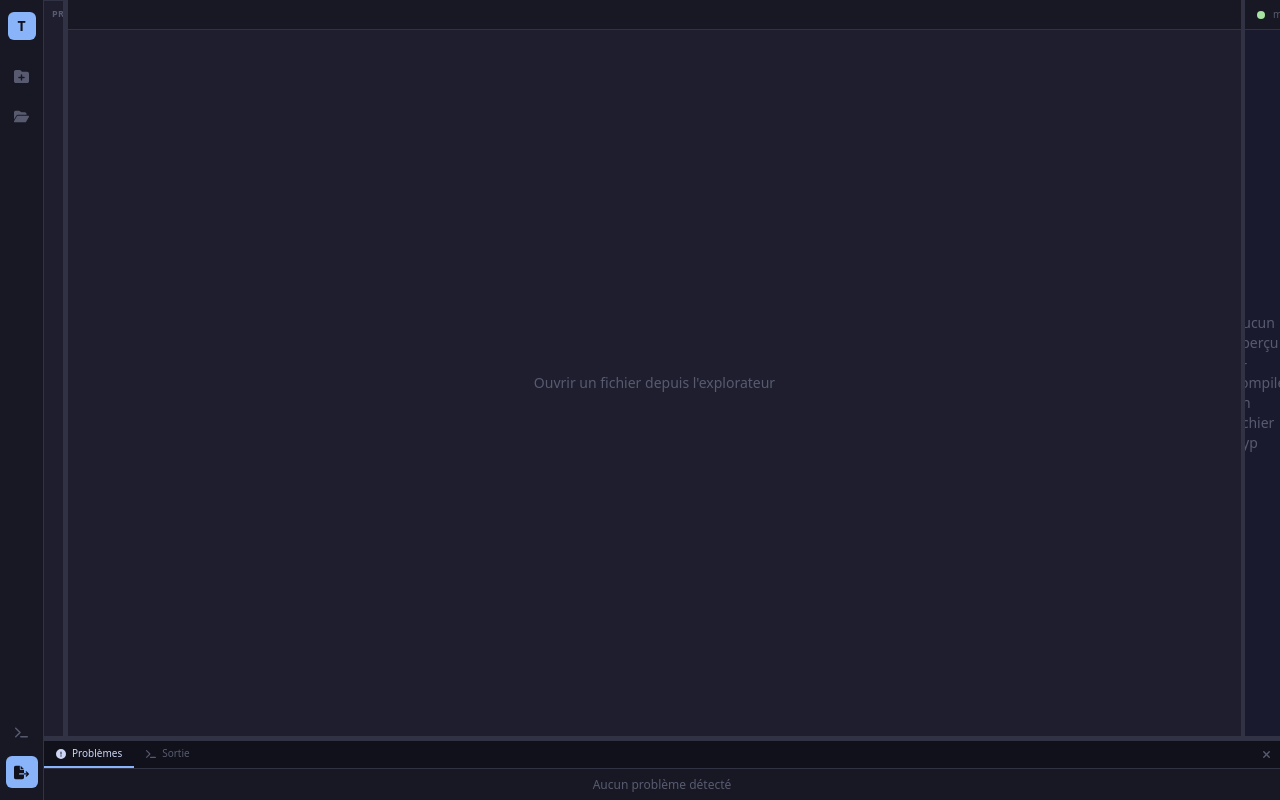
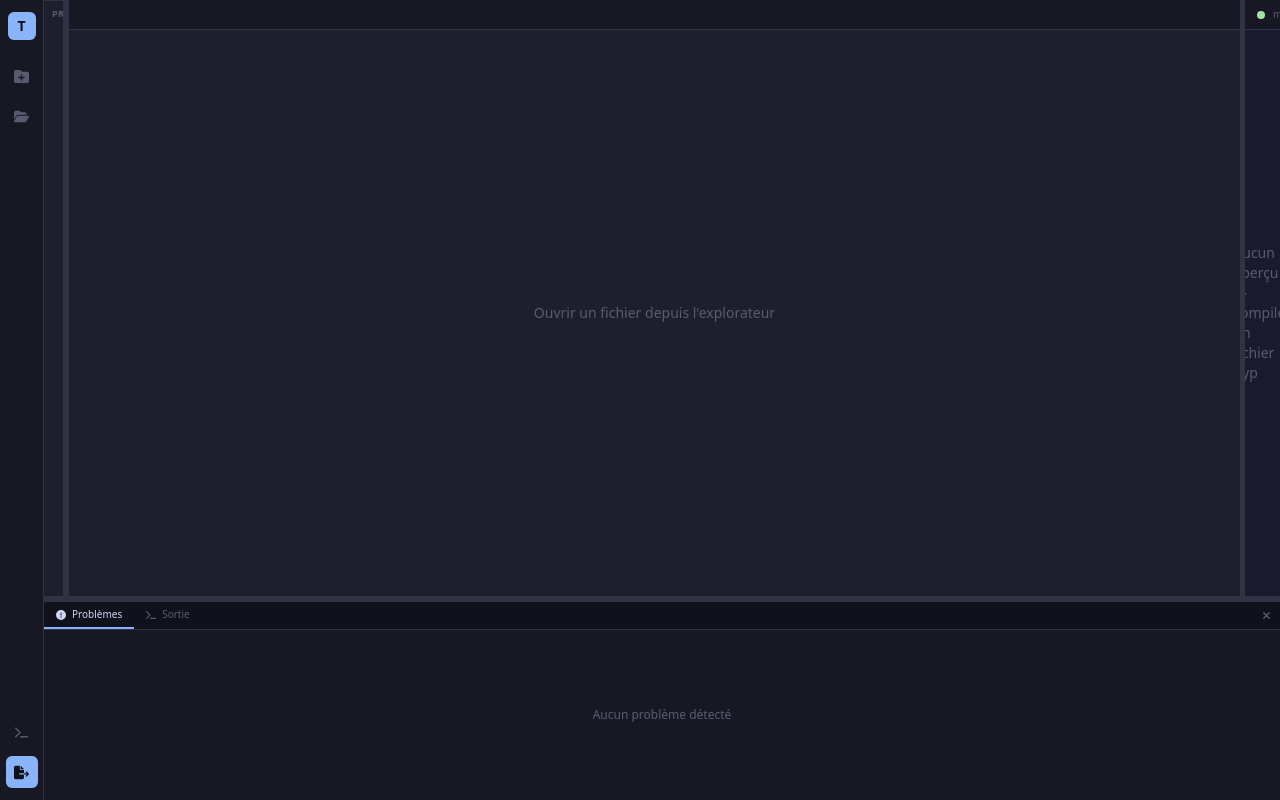
Before and after one commit to Hacktiv-Studio/typst-editor, a React (Vite) app: page / in a window 1280 px wide. Both pictures are taken after a click on the button 21 px from the left and 732 px from the top of the page. Built offline with nearby package versions, Linux system fonts and the light colour scheme.

Commit message:
fix: remove maxSize constraints, wider separators, lower minSizes

```diff
--- a/src/App.tsx
+++ b/src/App.tsx
@@ -41,26 +41,26 @@ export default function App() {
 
       <div className="flex flex-col flex-1 min-w-0">
         <PanelGroup orientation="vertical" className="flex-1">
-          <Panel defaultSize={75} minSize={30}>
-            <PanelGroup orientation="horizontal">
+          <Panel defaultSize={75} minSize={20}>
+            <PanelGroup orientation="horizontal" resizeTargetMinimumSize={{ coarse: 20, fine: 12 }}>
               {explorerVisible && (
-                <Panel defaultSize={20} minSize={10} maxSize={40}>
+                <Panel defaultSize={20} minSize={10}>
                   <Explorer />
                 </Panel>
               )}
               {explorerVisible && (
-                <PanelResizeHandle className="w-1 bg-[#313244] hover:bg-[#89b4fa] cursor-col-resize transition-colors" />
+                <PanelResizeHandle className="w-[5px] bg-[#313244] hover:bg-[#89b4fa] transition-colors" />
               )}
 
-              <Panel minSize={20}>
+              <Panel minSize={15}>
                 <EditorPanel />
               </Panel>
 
               {previewVisible && (
-                <PanelResizeHandle className="w-1 bg-[#313244] hover:bg-[#89b4fa] cursor-col-resize transition-colors" />
+                <PanelResizeHandle className="w-[5px] bg-[#313244] hover:bg-[#89b4fa] transition-colors" />
               )}
               {previewVisible && (
-                <Panel defaultSize={35} minSize={15}>
+                <Panel defaultSize={35} minSize={10}>
                   <PreviewPanel />
                 </Panel>
               )}
@@ -68,10 +68,10 @@ export default function App() {
           </Panel>
 
           {diagnosticsVisible && (
-            <PanelResizeHandle className="h-1 bg-[#313244] hover:bg-[#89b4fa] cursor-row-resize transition-colors" />
+            <PanelResizeHandle className="h-[5px] bg-[#313244] hover:bg-[#89b4fa] transition-colors" />
           )}
           {diagnosticsVisible && (
-            <Panel defaultSize={25} minSize={10} maxSize={60}>
+            <Panel defaultSize={25} minSize={10}>
               <DiagnosticsPanel />
             </Panel>
           )}
```
